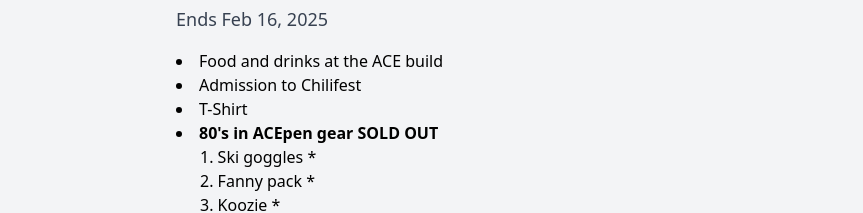
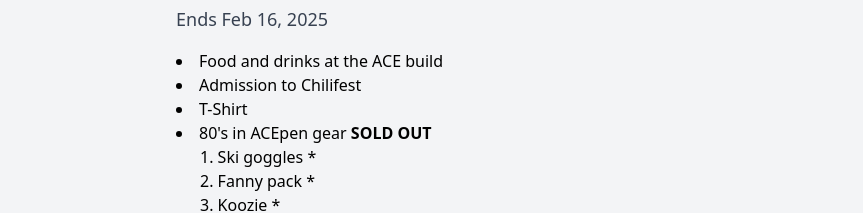
Before and after one commit to andrewlin27/ace-chilifest, a React (Create React App) app in the folder frontend/: page / in a window 1280 px wide. Shown: the part 1023-1236 px from the top of the page, without its empty margins (208-1071 px from the left). Built offline with nearby package versions, Linux system fonts and the light colour scheme; the HTML template or start-up script is replaced by a standard one; a web font is replaced by a local one.

Commit message:
bolding minor change

```diff
--- a/frontend/src/components/TicketDetails.js
+++ b/frontend/src/components/TicketDetails.js
@@ -20,7 +20,7 @@
           <li>Admission to Chilifest</li>
           <li>T-Shirt</li>
           <li>
-            <span className="font-semibold">80's in ACEpen gear SOLD OUT</span>
+          80's in ACEpen gear <span className="font-semibold">SOLD OUT</span>
             <ul className="list-decimal list-inside ml-6">
               <li>Ski goggles *</li>
               <li>Fanny pack *</li>
```
